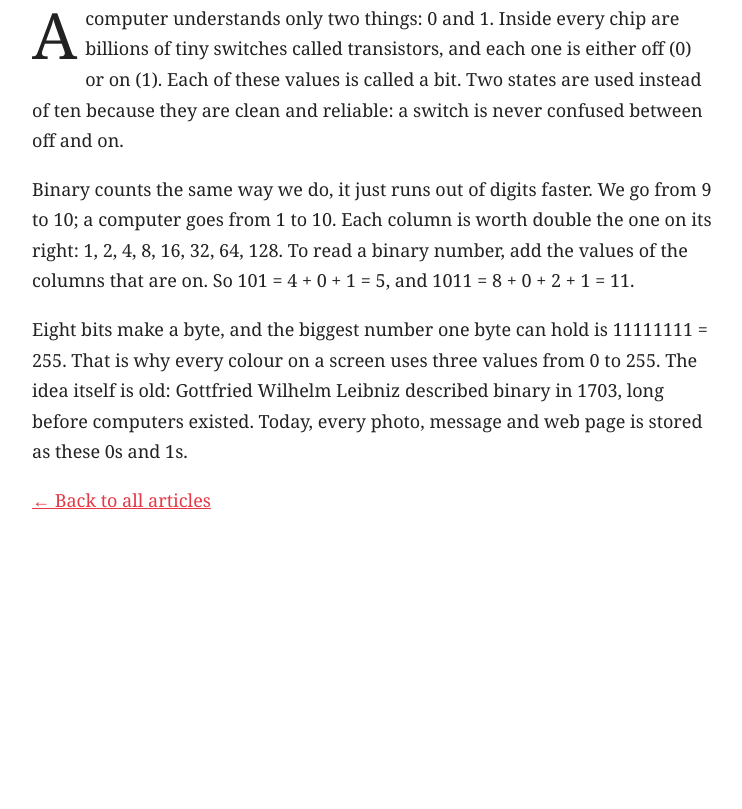
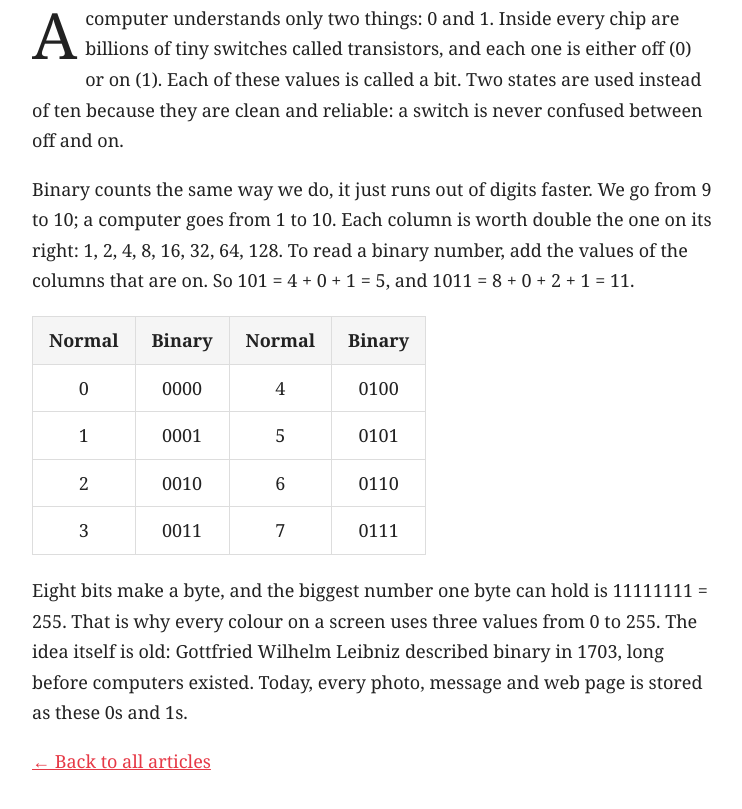
Before and after one commit to sharnik24/sharnik24.github.io, a plain HTML site: page binary.html in a window 1280 px wide. Shown: the part 740-1549 px from the top of the page, without its empty margins (268-1010 px from the left). Before the commit the page ends 1316 px from the top, so only its background shows below. Drawn offline with Linux system fonts and the light colour scheme.

Commit message:
Add binary representation table to binary.html
Added a table to illustrate binary representations of numbers.

```diff
--- a/binary.html
+++ b/binary.html
@@ -19,6 +19,14 @@
 
     <p>Binary counts the same way we do, it just runs out of digits faster. We go from 9 to 10; a computer goes from 1 to 10. Each column is worth double the one on its right: 1, 2, 4, 8, 16, 32, 64, 128. To read a binary number, add the values of the columns that are on. So 101 = 4 + 0 + 1 = 5, and 1011 = 8 + 0 + 2 + 1 = 11.</p>
 
+    <table>
+      <tr><th>Normal</th><th>Binary</th><th>Normal</th><th>Binary</th></tr>
+      <tr><td>0</td><td>0000</td><td>4</td><td>0100</td></tr>
+      <tr><td>1</td><td>0001</td><td>5</td><td>0101</td></tr>
+      <tr><td>2</td><td>0010</td><td>6</td><td>0110</td></tr>
+      <tr><td>3</td><td>0011</td><td>7</td><td>0111</td></tr>
+    </table>
+
     <p>Eight bits make a byte, and the biggest number one byte can hold is 11111111 = 255. That is why every colour on a screen uses three values from 0 to 255. The idea itself is old: Gottfried Wilhelm Leibniz described binary in 1703, long before computers existed. Today, every photo, message and web page is stored as these 0s and 1s.</p>
 
 
```
